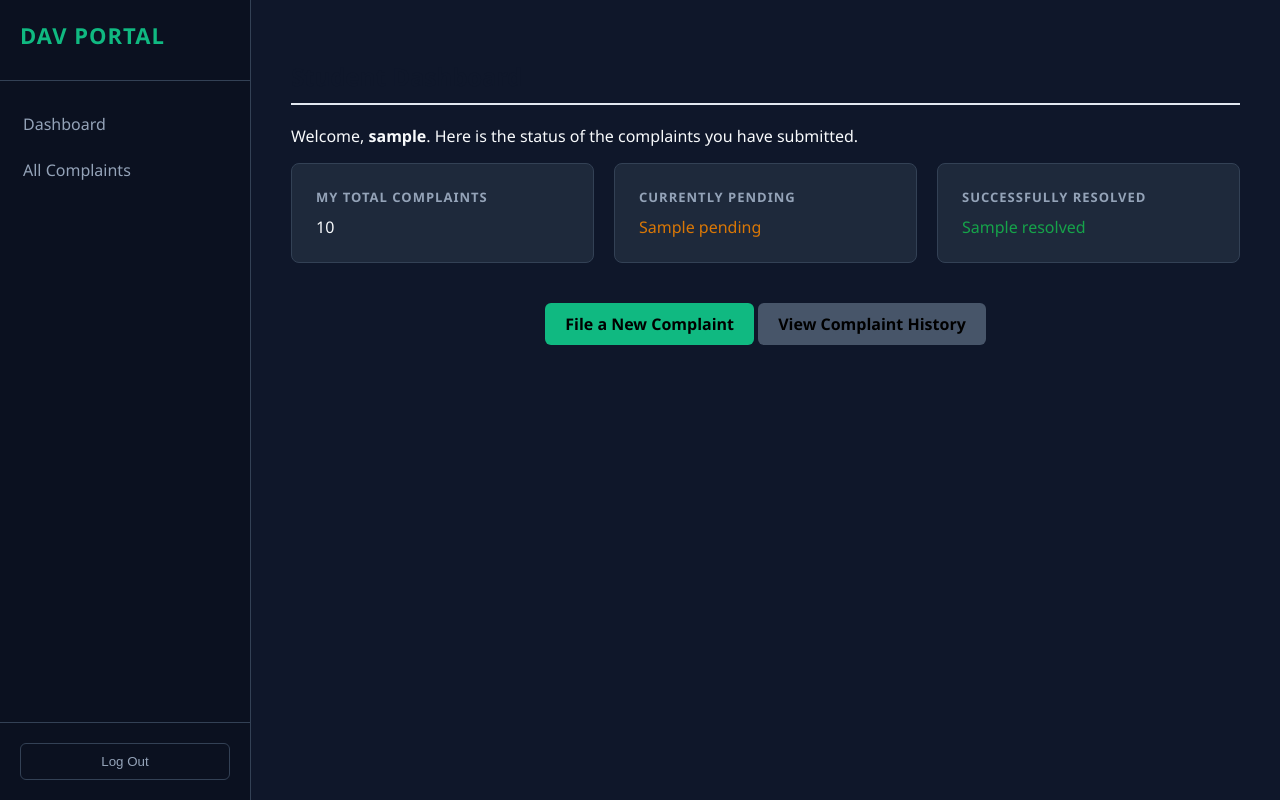
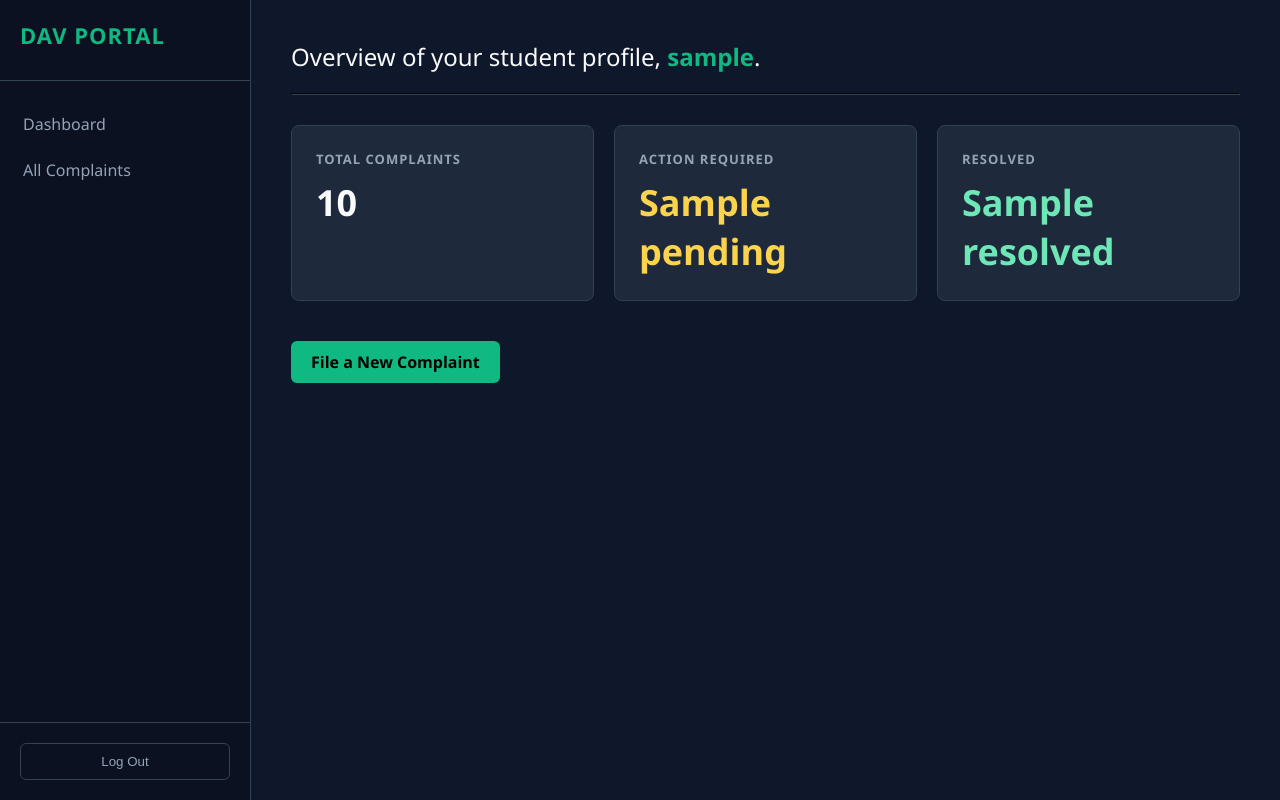
Before and after one commit to aryanMax/DAV-Complaint-Management-System, a Django app: template complaints/templates/student_dashboard.html in a window 1280 px wide. Run offline with Django 5.2, Linux system fonts and the light colour scheme; a user stored in the database is signed in; tables that the repository leaves empty hold one stand-in row (values such as "Sample post"); the template is opened without the code that fills it: most values are stand-ins (such as "Sample title", 1, 10 or a date in 2020).

Commit message:
Update student_dashboard.html

```diff
--- a/complaints/templates/student_dashboard.html
+++ b/complaints/templates/student_dashboard.html
@@ -1,28 +1,24 @@
 {% extends "complaints/base.html" %}
-
-{% block title %}Student Dashboard{% endblock %}
+{% block title %}Dashboard | DAV Portal{% endblock %}
 
 {% block content %}
-    <h2 style="color: #0f172a; border-bottom: 2px solid #e2e8f0; padding-bottom: 10px;">Student Dashboard</h2>
-    <p>Welcome, <strong>{{ request.user.username }}</strong>. Here is the status of the complaints you have submitted.</p>
+    <h2 style="margin-top: 0; font-weight: 400;">Overview of your student profile, <span style="color: var(--accent); font-weight: bold;">{{ request.user.username }}</span>.</h2>
+    <hr style="border-color: var(--border); margin-bottom: 30px;">
 
     <div class="stats-grid">
         <div class="stat-card">
-            <h3>My Total Complaints</h3>
-            <div class="stat-number">{{ total }}</div>
+            <h3>Total Complaints</h3>
+            <p class="number">{{ total }}</p>
         </div>
         <div class="stat-card">
-            <h3>Currently Pending</h3>
-            <div class="stat-number" style="color: #d97706;">{{ pending }}</div>
+            <h3>Action Required</h3>
+            <p class="number" style="color: #fcd34d;">{{ pending }}</p>
         </div>
         <div class="stat-card">
-            <h3>Successfully Resolved</h3>
-            <div class="stat-number" style="color: #16a34a;">{{ resolved }}</div>
+            <h3>Resolved</h3>
+            <p class="number" style="color: #6ee7b7;">{{ resolved }}</p>
         </div>
     </div>
 
-    <div style="text-align: center;">
-        <a href="{% url 'create_complaint' %}" class="action-btn">File a New Complaint</a>
-        <a href="{% url 'my_complaints' %}" class="action-btn" style="background: #475569;">View Complaint History</a>
-    </div>
+    <a href="{% url 'create_complaint' %}" class="action-btn">File a New Complaint</a>
 {% endblock %}
```
